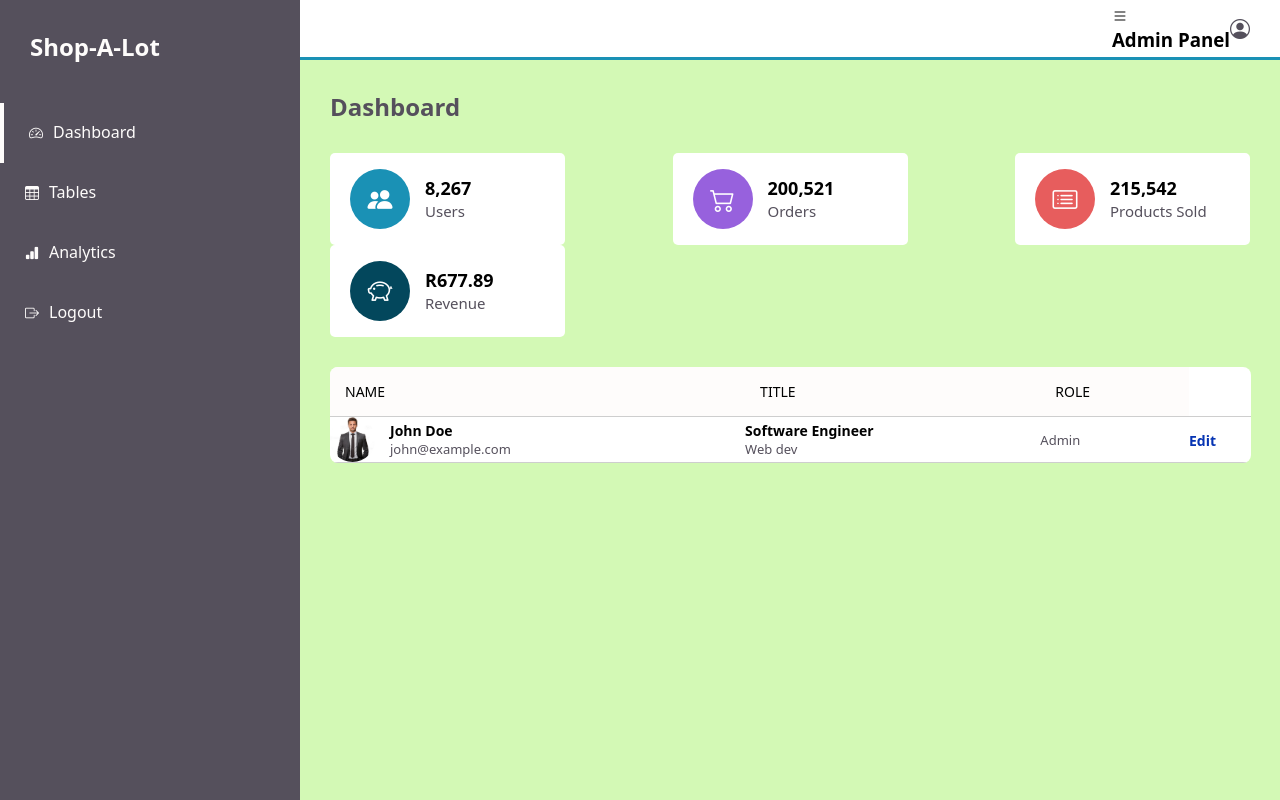
After one commit to aydenk22/itecaAssignment, a PHP site: page /adminPanel.php in a window 1280 px wide. The commit adds this page. Run offline with PHP 8.4, Linux system fonts and the light colour scheme.

Commit message:
added admin panel

```diff
--- /dev/null
+++ b/adminPanel.php
@@ -0,0 +1,111 @@
+<?php
+
+include('userdb.php');
+session_start();
+
+?>
+
+<!DOCTYPE html>
+<html lang="en">
+<head>
+   <meta charset="UTF-8">
+   <meta name="viewport" content="width=device-width, initial-scale=1.0">
+   <title>Document</title>
+   <link rel="stylesheet" href="adminStyles.css">
+   <link rel="stylesheet" href="https://cdn.jsdelivr.net/npm/bootstrap-icons@1.13.1/font/bootstrap-icons.min.css">
+</head>
+<body>
+   <section id="menu">
+      <div class="logo">
+         <h2>Shop-A-Lot</h2>
+      </div>
+
+      <div class="items">
+         <li><i class="bi-speedometer2"></i><a href="#">Dashboard</a></li>
+         <li><i class="bi bi-table"></i><a href="#">Tables</a></li>
+         <li><i class="bi bi-bar-chart-fill"></i><a href="#">Analytics</a></li>
+         <li><i class="bi-box-arrow-right"></i><a href="logout.php">Logout</a></li>
+      </div>
+
+   </section>
+
+   <section id="interface">
+      <div class="navBar">
+         <div>
+            <i class="bi bi-list"></i>
+            <h3>Admin Panel</h3>
+         </div>
+         <div class="profile">
+            <a href="#"><i class="bi bi-person-circle"></i></a>
+         </div>
+      </div>
+
+      <h3 class="iName">Dashboard</h3>
+
+      <div class="values">
+         <div class="valueBox">
+            <i class="bi bi-people-fill"></i>
+            <div>
+               <h3>8,267</h3>
+               <span>Users</span>
+            </div>
+         </div>
+         <div class="valueBox">
+            <i class="bi bi-cart2"></i>
+            <div>
+               <h3>200,521</h3>
+               <span>Orders</span>
+            </div>
+         </div>
+         <div class="valueBox">
+            <i class="bi-card-list"></i>
+            <div>
+               <h3>215,542</h3>
+               <span>Products Sold</span>
+            </div>
+         </div>
+         <div class="valueBox">
+            <i class="bi bi-piggy-bank"></i>
+            <div>
+               <h3>R677.89</h3>
+               <span>Revenue</span>
+            </div>
+         </div>
+      </div>
+
+      <div class="board">
+         <table width="100%">
+            <thead>
+               <tr>
+                  <td>Name</td>
+                  <td>Title</td>
+                  <td>Role</td>
+               </tr>
+            </thead>
+            <tbody>
+               <tr>
+                  <td class="people">
+                     <img src="img/person1.jpg" alt="">
+                     <div class="peopleDescription">
+                        <h5>John Doe</h5>
+                        <p>john@example.com</p>
+                     </div>
+                  </td>
+
+                  <td class="peopleTitle">
+                     <h5>Software Engineer</h5>
+                     <p>Web dev</p>
+                  </td>
+
+                  <td class="peopleRole">
+                     <p>Admin</p>
+                  </td>
+
+                  <td class="edit"><a href="">Edit</a></td>
+               </tr>
+            </tbody>
+         </table>
+      </div>
+   </section>
+</body>
+</html>
--- /dev/null
+++ b/adminStyles.css
@@ -0,0 +1,220 @@
+* {
+   margin: 0;
+   padding: 0;
+   box-sizing: border-box;
+   font-family: system-ui, -apple-system, BlinkMacSystemFont, 'Segoe UI', Roboto, Oxygen, Ubuntu, Cantarell, 'Open Sans', 'Helvetica Neue', sans-serif;
+}
+
+body {
+   width: 100%;
+   background-color: rgb(211, 249, 181);
+   position: relative;
+   display: flex;
+}
+
+#menu {
+   background-color: rgb(85, 80, 92);
+   width: 300px;
+   height: 100%;
+   position: fixed;
+   top: 0;
+   left: 0;
+}
+
+#menu .logo img{
+   width: 40px;
+}
+
+#menu .logo{
+   display: flex;
+   align-items: center;
+   color: rgb(254, 252, 251);
+   padding: 30px 0 0 30px;
+}
+
+#menu .items{
+   margin-top: 40px;
+}
+
+#menu .items li {
+   list-style: none;
+   padding: 15px 0;
+   transition: 0.3s ease;
+}
+
+#menu .items li:hover {
+   background-color: rgb(73, 69, 77);
+   cursor: pointer;
+}
+
+#menu .items li:nth-child(1){
+   border-left: 4px solid rgb(254, 252, 251);
+}
+
+#menu .items li i {
+   color: rgb(254, 252, 251);
+   width: 30px;
+   height: 30px;
+   line-height: 30px;
+   text-align: center;
+   font-size: 14px;
+   margin: 0 10px 0 25px;
+}
+
+#menu .items li:hover i,
+#menu .items li:hover a{
+   color: white;
+}
+
+#menu .items li a {
+   color: rgb(254, 252, 251);
+   text-decoration: none;
+   font-weight: 300px;
+}
+
+#interface {
+   width: calc(100% - 300px);
+   margin-left: 300px;
+   position: relative;
+}
+
+#interface .navBar {
+   width: 100%;
+   height: 60px;
+   display: flex;
+   justify-content: flex-end;
+   align-items: center;
+   background-color: white;
+   padding: 15px 30px;
+   border-bottom: 3px solid rgb(26, 145, 181);
+}
+
+#interface .navBar .profile i{
+   width: 30px;
+   height: 30px;
+   font-size: 20px;
+   font-weight: 400;
+   color: rgb(85, 80, 92);
+}
+
+.iName{
+   color: rgb(85, 80, 92);
+   padding: 30px 30px 0 30px;
+   font-size: 24px;
+   font-weight: 700;
+}
+
+.values {
+   padding: 30px 30px 0 30px;
+   display: flex;
+   justify-content: space-between;
+   flex-wrap: wrap;
+   align-items: center;
+}
+
+.values .valueBox{
+   background-color: white;
+   width: 235px;
+   padding: 16px 20px;
+   border-radius: 5px;
+   display: flex;
+   justify-content: flex-start;
+   align-items: center;
+}
+
+.values .valueBox i {
+   font-size: 25px;
+   width: 60px;
+   height: 60px;
+   line-height: 60px;
+   border-radius: 50%;
+   text-align: center;
+   color: white;
+   margin-right: 15px;
+}
+
+.values .valueBox:nth-child(1) i {
+   background-color: rgb(26, 145, 181);
+}
+.values .valueBox:nth-child(2) i {
+   background-color: rgb(151, 97, 221);
+}
+.values .valueBox:nth-child(3) i {
+   background-color: rgb(231, 93, 93);
+}
+.values .valueBox:nth-child(4) i {
+   background-color: rgb(3, 71, 92);
+}
+
+.values .valueBox h3 {
+   font-size: 18px;
+   font-weight: 600;
+}
+
+.values .valueBox span{
+   font-size: 15px;
+   color: rgb(85, 80, 92);
+}
+
+.board{
+   width: 94%;
+   margin: 30px 0 30px 30px;
+   overflow: auto;
+   background-color: white;
+   border-radius: 8px;
+
+}
+
+.board img{
+   width: 45px;
+   height: 45px;
+   object-fit: cover;
+   border-radius: 50%;
+   margin-right: 15px;
+}
+
+.board h5 {
+   font-weight: 600;
+   font-size: 14px;
+}
+.board p {
+   font-weight: 400;
+   font-size: 13px;
+   color: rgb(85, 80, 92);
+}
+
+.board .people {
+   display: flex;
+   justify-content: flex-start;
+   align-items: center;
+   text-align: start;
+}
+
+table {
+   width: 100%;
+   border-collapse: collapse;
+}
+
+tr {
+   border-bottom: 1px solid rgb(206, 206, 206);
+}
+
+thead td {
+   font-size: 14px;
+   text-transform: uppercase;
+   font-weight: 400;
+   background-color: rgb(254, 252, 251);
+   text-align: start;
+   padding: 15px;
+}
+
+tbody tr {
+   padding: 10px 15px;
+}
+
+.edit a{
+   text-decoration: none;
+   font-size: 14px;
+   color: rgb(6, 52, 179);
+   font-weight: 600;
+}
```
Also changed, not shown: index.php (+10 -0 lines), img/logo.png (added), img/person1.jpg (added).
